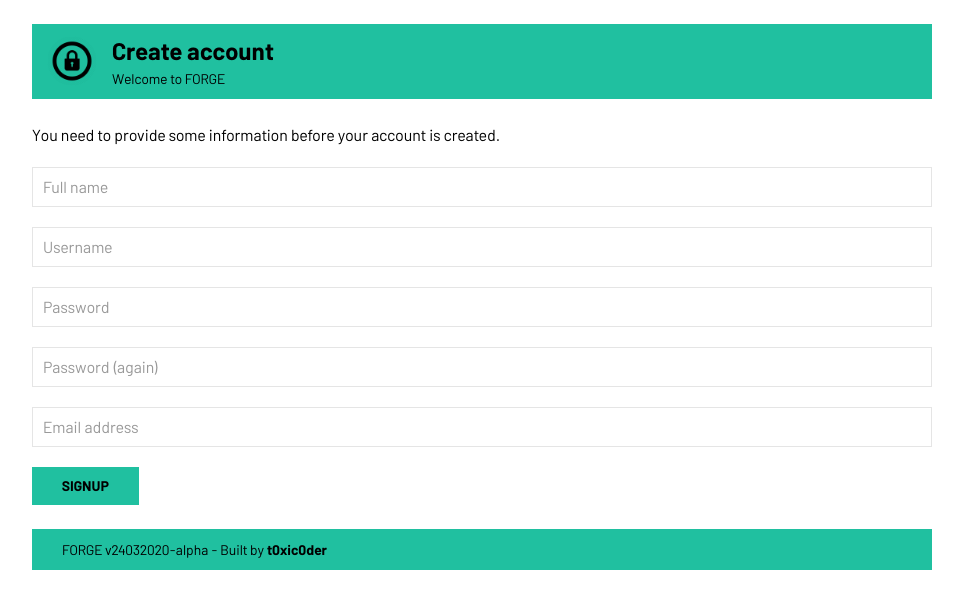
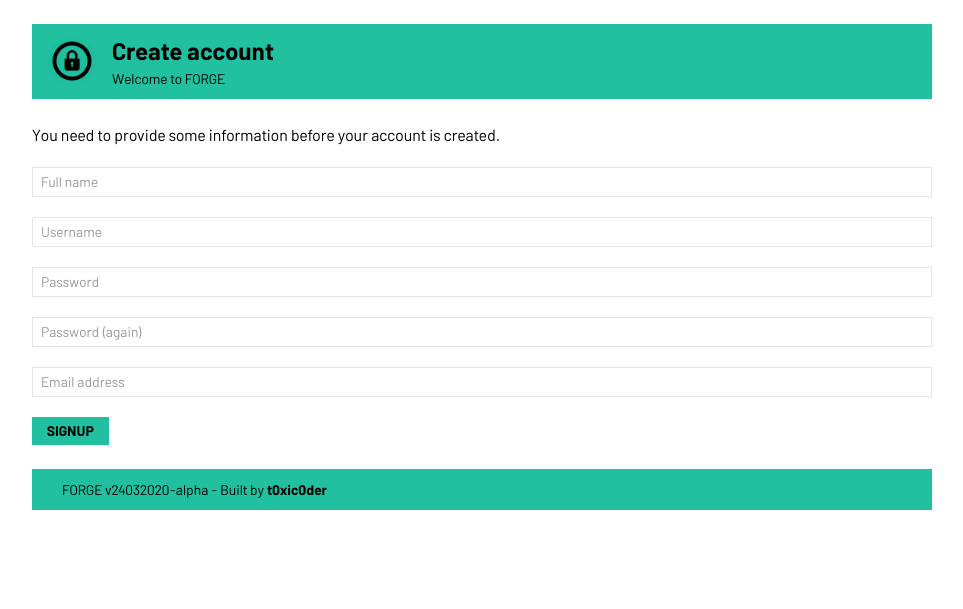
Before and after one commit to astrosonic/forge, a Flask app: page /makeacnt/ in a window 1280 px wide. Shown: the top 609 px of the page, without its empty margins (158-1121 px from the left). Run offline with Flask 2, Linux system fonts and the light colour scheme.

Commit message:
Condensed buttons and form fields

```diff
--- a/templates/fglogout.html
+++ b/templates/fglogout.html
@@ -15,7 +15,7 @@
         again soon!
     </p>
     <a href="{{ url_for("entrydir") }}">
-        <button class="uk-button uk-background-secondary headelem forggrin">
+        <button class="uk-button uk-background-secondary uk-button-small headelem forggrin">
             Go to login page
         </button>
     </a>
--- a/templates/folocont.html
+++ b/templates/folocont.html
@@ -7,17 +7,19 @@
 {% endblock %}
 {% block bodyextn %}
 <br/>
+<div class="uk-card-body uk-background-default uk-padding-remove">
     <p class="normelem">
         You are following the user now and an entry of their contact
         has been made into your book. If this was done by mistake, you
         can unfollow them.
     </p>
     <a href="{{ url_for("contacts") }}">
-    <button class="uk-button uk-background-secondary headelem forggrin">
+        <button class="uk-button uk-background-secondary uk-button-small headelem forggrin">
             Go back to contacts
         </button>
     </a>
-<br/><br/>
+</div>
+<br/>
 {% endblock %}
 {% block logdinas %}<p class="uk-margin-remove italelem">Logged in as {{ username }}</p>{% endblock %}
 {% block versdata %}
--- a/templates/invalses.html
+++ b/templates/invalses.html
@@ -15,7 +15,7 @@
         renewed authentication. Try logging again.
     </p>
     <a href="{{ url_for("entrydir") }}">
-        <button class="uk-button uk-background-secondary headelem forggrin">
+        <button class="uk-button uk-background-secondary uk-button-small headelem forggrin">
             Go to login page
         </button>
     </a>
--- a/templates/makeacnt.html
+++ b/templates/makeacnt.html
@@ -16,13 +16,13 @@
     <p class="normelem">You need to provide some information before your account is created.</p>
     <form method="POST">
         <fieldset class="uk-fieldset normelem">
-            <p><input class="uk-input" type="text" name="fullname" placeholder="Full name"></p>
-            <p><input class="uk-input" type="text" name="username" placeholder="Username"></p>
-            <p><input class="uk-input" type="password" name="password" placeholder="Password"></p>
-            <p><input class="uk-input" type="password" name="passrept" placeholder="Password (again)"></p>
-            <p><input class="uk-input" type="email" name="emailadr" placeholder="Email address"></p>
+            <p><input class="uk-input uk-form-small" type="text" name="fullname" placeholder="Full name"></p>
+            <p><input class="uk-input uk-form-small" type="text" name="username" placeholder="Username"></p>
+            <p><input class="uk-input uk-form-small" type="password" name="password" placeholder="Password"></p>
+            <p><input class="uk-input uk-form-small" type="password" name="passrept" placeholder="Password (again)"></p>
+            <p><input class="uk-input uk-form-small" type="email" name="emailadr" placeholder="Email address"></p>
         </fieldset>
-        <input type="submit" value="SIGNUP" class="uk-button uk-background-secondary headelem forggrin"/>
+        <input type="submit" value="SIGNUP" class="uk-button uk-background-secondary uk-button-small headelem forggrin"/>
     </form>
 </div>
 <br/>
--- a/templates/makemail.html
+++ b/templates/makemail.html
@@ -27,19 +27,19 @@
             <div class="uk-margin">
                 <label class="uk-form-label headelem" for="form-horizontal-text">RECIPIENT</label>
                 <div class="uk-form-controls">
-                    <input class="uk-input normelem" id="form-horizontal-text" type="text" name="receiver" placeholder="Add the username of the receiver" />
+                    <input class="uk-input normelem uk-form-small" id="form-horizontal-text" type="text" name="receiver" placeholder="Add the username of the receiver" />
                 </div>
             </div>
             <div class="uk-margin">
                 <label class="uk-form-label headelem" for="form-horizontal-text">SUBJECT</label>
                 <div class="uk-form-controls">
-                    <input class="uk-input normelem" id="form-horizontal-text" type="text" name="subjtext" placeholder="Add the subject of your directive" />
+                    <input class="uk-input normelem uk-form-small" id="form-horizontal-text" type="text" name="subjtext" placeholder="Add the subject of your directive" />
                 </div>
             </div>
             <div class="uk-margin">
                 <label class="uk-form-label headelem" for="form-horizontal-select">CONTENT</label>
                 <div class="uk-form-controls">
-                    <textarea class="uk-textarea normelem" rows="5" name="conttext" placeholder="Add the content of your directive"></textarea>
+                    <textarea class="uk-textarea normelem uk-form-small" rows="5" name="conttext" placeholder="Add the content of your directive"></textarea>
                 </div>
             </div>
         </fieldset>
--- a/templates/purgemsg.html
+++ b/templates/purgemsg.html
@@ -14,7 +14,7 @@
         sent back again to you.
     </p>
     <a href="{{ url_for("trashcan") }}">
-        <button class="uk-button uk-background-secondary headelem forggrin">
+        <button class="uk-button uk-background-secondary uk-button-small headelem forggrin">
             Go back to trashcan
         </button>
     </a>
--- a/templates/rmovmail.html
+++ b/templates/rmovmail.html
@@ -3,7 +3,7 @@
 {% block head %}{{ super() }}{% endblock %}
 {% block pagename %}Directive removed{% endblock %}
 {% block navaloca %}
-    <p class="uk-margin-remove normelem">The directive has been removed from your inbox</p>
+    <p class="uk-margin-remove normelem uk-text-small">The directive has been removed from your inbox</p>
 {% endblock %}
 {% block bodyextn %}
 <br/>
@@ -14,7 +14,7 @@
     permanently delete it, purge it from the trashcan.
 </p>
 <a href="{{ url_for("inbxpage") }}">
-    <button class="uk-button uk-background-secondary headelem forggrin">
+    <button class="uk-button uk-background-secondary uk-button-small headelem forggrin">
         Go back to inbox
     </button>
 </a>
--- a/templates/rstrmail.html
+++ b/templates/rstrmail.html
@@ -14,7 +14,7 @@
         permanently delete it, purge it from the trashcan.
     </p>
     <a href="{{ url_for("trashcan") }}">
-        <button class="uk-button uk-background-secondary headelem forggrin">
+        <button class="uk-button uk-background-secondary uk-button-small headelem forggrin">
             Go back to trashcan
         </button>
     </a>
--- a/templates/unfocont.html
+++ b/templates/unfocont.html
@@ -7,17 +7,19 @@
 {% endblock %}
 {% block bodyextn %}
 <br/>
+<div class="uk-card-body uk-background-default uk-padding-remove">
     <p class="normelem">
         You have unfollowed the user now and an entry of their contact
         has been removed from your book. If this was done by mistake, you
         can look them up again.
     </p>
     <a href="{{ url_for("contacts") }}">
-    <button class="uk-button uk-background-secondary headelem forggrin">
+        <button class="uk-button uk-background-secondary uk-button-small headelem forggrin">
             Go back to contacts
         </button>
     </a>
-<br/><br/>
+</div>
+<br/>
 {% endblock %}
 {% block logdinas %}<p class="uk-margin-remove italelem">Logged in as {{ username }}</p>{% endblock %}
 {% block versdata %}
```
Also changed, not shown: templates/contacts.html (+5 -4 lines), templates/entrydir.html (+4 -4 lines), templates/viewuser.html (+5 -3 lines). Lines whose indentation alone changed are shown as unchanged.
